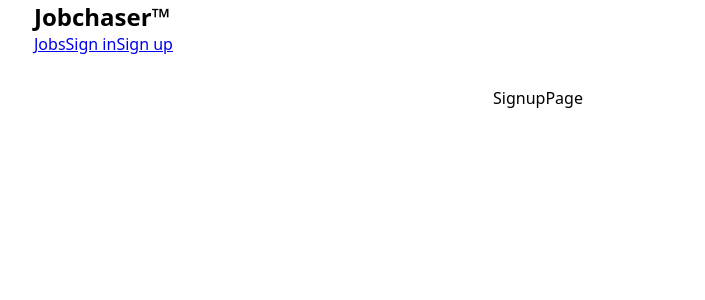
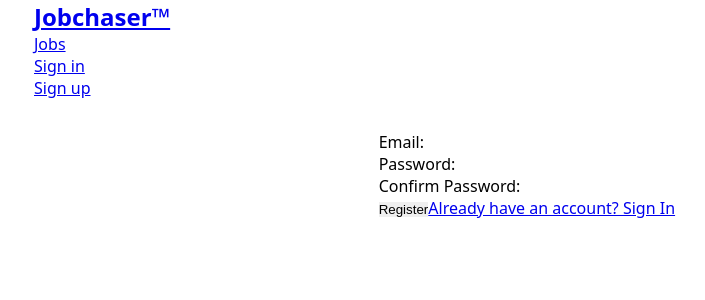
Before and after one commit to hansen-alex/jobchaser, a React (Vite) app: page /signup in a window 1280 px wide. Shown: the top 300 px of the page, without its empty margins (102-807 px from the left). Built offline with nearby package versions, Linux system fonts and the light colour scheme.

Commit message:
feat: added sign in/up forms, sign in authentication (temp)

```diff
--- a/package.json
+++ b/package.json
@@ -13,6 +13,7 @@
     "axios": "^1.6.8",
     "react": "^18.2.0",
     "react-dom": "^18.2.0",
+    "react-hook-form": "^7.51.3",
     "react-router-dom": "^6.22.3"
   },
   "devDependencies": {
--- a/src/components/Navbar.tsx
+++ b/src/components/Navbar.tsx
@@ -3,13 +3,20 @@ import { Link } from "react-router-dom";
 export const Navbar = () => {
   return (
     <nav className="w-full pb-8">
-      <h1>Jobchaser&#8482;</h1>
+      <h1>
+        <Link to={"/"}>Jobchaser&#8482;</Link>
+      </h1>
       <ul>
         <li>
           <Link to={"/jobs"}>Jobs</Link>
+        </li>
+        <li>
           <Link to={"/signin"}>Sign in</Link>
+        </li>
+        <li>
           <Link to={"/signup"}>Sign up</Link>
         </li>
+        {/*TODO: Signout button when signed in, also hide register & signin ofc*/}
       </ul>
     </nav>
   );
--- /dev/null
+++ b/src/components/SignInForm.tsx
@@ -0,0 +1,66 @@
+import { useForm } from "react-hook-form";
+import { Link } from "react-router-dom";
+
+interface ISignInForm {
+  email: string;
+  password: string;
+}
+
+export const SignInForm = () => {
+  const {
+    register,
+    handleSubmit,
+    formState: { errors },
+  } = useForm<ISignInForm>({
+    defaultValues: {
+      email: "",
+      password: "",
+    },
+  });
+
+  const formSubmit = (data: ISignInForm) => {
+    console.log("Form Submitted: ", data);
+  };
+
+  return (
+    <>
+      <form onSubmit={handleSubmit(formSubmit)}>
+        <div>
+          <label htmlFor="email">Email:</label>
+          <input
+            id="email"
+            type="email"
+            {...register("email", {
+              required: "Email is required",
+              pattern: {
+                value: /^[A-Z0-9._%+-]+@[A-Z0-9.-]+\.[A-Z]{2,4}$/i,
+                message: "Invalid email address",
+              },
+            })}
+          />
+          {errors.email && <span>{errors.email.message}</span>}
+        </div>
+
+        <div>
+          <label htmlFor="password">Password:</label>
+          <input
+            id="password"
+            type="password"
+            {...register("password", {
+              required: "Password is required",
+              minLength: {
+                value: 8,
+                message: "Password must be at least 8 characters",
+              },
+            })}
+          />
+          {errors.password && <span>{errors.password.message}</span>}
+        </div>
+
+        <button type="submit">Log in</button>
+      </form>
+
+      <Link to="/signup">Don't have an account? Sign Up</Link>
+    </>
+  );
+};
--- /dev/null
+++ b/src/components/SignUpForm.tsx
@@ -0,0 +1,82 @@
+import { useForm } from "react-hook-form";
+import { Link } from "react-router-dom";
+
+interface ISignUpForm {
+  email: string;
+  password: string;
+  confirmPassword: string;
+}
+
+export const SignUpForm = () => {
+  const {
+    register,
+    handleSubmit,
+    watch,
+    formState: { errors },
+  } = useForm<ISignUpForm>({
+    defaultValues: {
+      email: "",
+      password: "",
+      confirmPassword: "",
+    },
+  });
+
+  const formSubmit = (data: ISignUpForm) => {
+    console.log("Form Submitted: ", data);
+  };
+
+  return (
+    <form onSubmit={handleSubmit(formSubmit)}>
+      <div>
+        <label htmlFor="email">Email:</label>
+        <input
+          id="email"
+          type="email"
+          {...register("email", {
+            required: "Email is required",
+            pattern: {
+              value: /^[A-Z0-9._%+-]+@[A-Z0-9.-]+\.[A-Z]{2,4}$/i,
+              message: "Invalid email address",
+            },
+          })}
+        />
+        {errors.email && <span>{errors.email?.message}</span>}
+      </div>
+
+      <div>
+        <label htmlFor="password">Password:</label>
+        <input
+          id="password"
+          type="password"
+          {...register("password", {
+            required: "Password is required",
+            minLength: {
+              value: 8,
+              message: "Password must be at least 8 characters",
+            },
+          })}
+        />
+        {errors.password && <span>{errors.password?.message}</span>}
+      </div>
+
+      <div>
+        <label htmlFor="confirmPassword">Confirm Password:</label>
+        <input
+          id="confirmPassword"
+          type="password"
+          {...register("confirmPassword", {
+            required: "Please confirm your password",
+            validate: (value) =>
+              value === watch("password") || "Passwords do not match",
+          })}
+        />
+        {errors.confirmPassword && (
+          <span>{errors.confirmPassword?.message}</span>
+        )}
+      </div>
+
+      <button type="submit">Register</button>
+      <Link to="/signin">Already have an account? Sign In</Link>
+    </form>
+  );
+};
--- /dev/null
+++ b/src/context/AuthenticationContext.tsx
@@ -0,0 +1,25 @@
+import { createContext, useEffect, useState } from "react";
+
+export type User = {
+  username: string | null;
+  email: string | null;
+} | null;
+
+export const AuthenticationContext = createContext<User>(null);
+
+export const AuthenticationProvider: React.FC<{
+  children: React.ReactNode;
+}> = ({ children }) => {
+  const [user, setUser] = useState<User>(null);
+
+  useEffect(() => {
+    //TEMP simulate signing in
+    setUser({ username: "Alex", email: "alex@email.com" });
+  }, []);
+
+  return (
+    <AuthenticationContext.Provider value={user}>
+      {children}
+    </AuthenticationContext.Provider>
+  );
+};
--- a/src/layouts/RootLayout.tsx
+++ b/src/layouts/RootLayout.tsx
@@ -1,12 +1,13 @@
 import { Navbar } from "../components/Navbar.tsx";
 import { Outlet } from "react-router-dom";
+import { AuthenticationProvider } from "../context/AuthenticationContext.tsx";
 
 function RootLayout() {
   return (
-    <>
+    <AuthenticationProvider>
       <Navbar />
       <Outlet />
-    </>
+    </AuthenticationProvider>
   );
 }
 
--- a/src/routes/JobsPage.tsx
+++ b/src/routes/JobsPage.tsx
@@ -1,9 +1,12 @@
-import { useState, useEffect } from "react";
+import { useState, useEffect, useContext } from "react";
+import { Navigate } from "react-router-dom";
 import axios from "axios";
 import { Loader } from "../components/Loader.tsx";
 import { JobPostData } from "../types/data.ts";
 import { JobPosts } from "../components/JobPosts.tsx";
 import { Searchbar } from "../components/Searchbar.tsx";
+
+import { AuthenticationContext } from "../context/AuthenticationContext.tsx";
 
 export const JobsPage = () => {
   useEffect(() => {
@@ -26,6 +29,7 @@ export const JobsPage = () => {
     getJobs();
   }, []);
 
+  const isAuthenticated = useContext(AuthenticationContext) !== null;
   const [isLoading, setIsLoading] = useState(false);
   const [jobsData, setJobsData] = useState<JobPostData[]>([]);
   const [searchterm, setSearchterm] = useState<string>("");
@@ -38,7 +42,8 @@ export const JobsPage = () => {
 
   return (
     <main>
-      {" "}
+      {!isAuthenticated && <Navigate to={"/signin"} replace={true} />}
+
       <Searchbar searchTerm={searchterm} onChange={handleSearchbarChange} />
       {(isLoading && <Loader />) || (
         <JobPosts
--- a/src/routes/SigninPage.tsx
+++ b/src/routes/SigninPage.tsx
@@ -1,3 +1,9 @@
-export const SigninPage = () => {
-  return <main>SigninPage</main>;
+import { SignInForm } from "../components/SignInForm";
+
+export const SignInPage = () => {
+  return (
+    <main>
+      <SignInForm />
+    </main>
+  );
 };
--- a/src/routes/SignupPage.tsx
+++ b/src/routes/SignupPage.tsx
@@ -1,3 +1,9 @@
-export const SignupPage = () => {
-  return <main>SignupPage</main>;
+import { SignUpForm } from "../components/SignUpForm";
+
+export const SignUpPage = () => {
+  return (
+    <main>
+      <SignUpForm />
+    </main>
+  );
 };
```
Also changed, not shown: src/main.tsx (+4 -4 lines), 1 other file (tests, documents, lock files or other folders).
